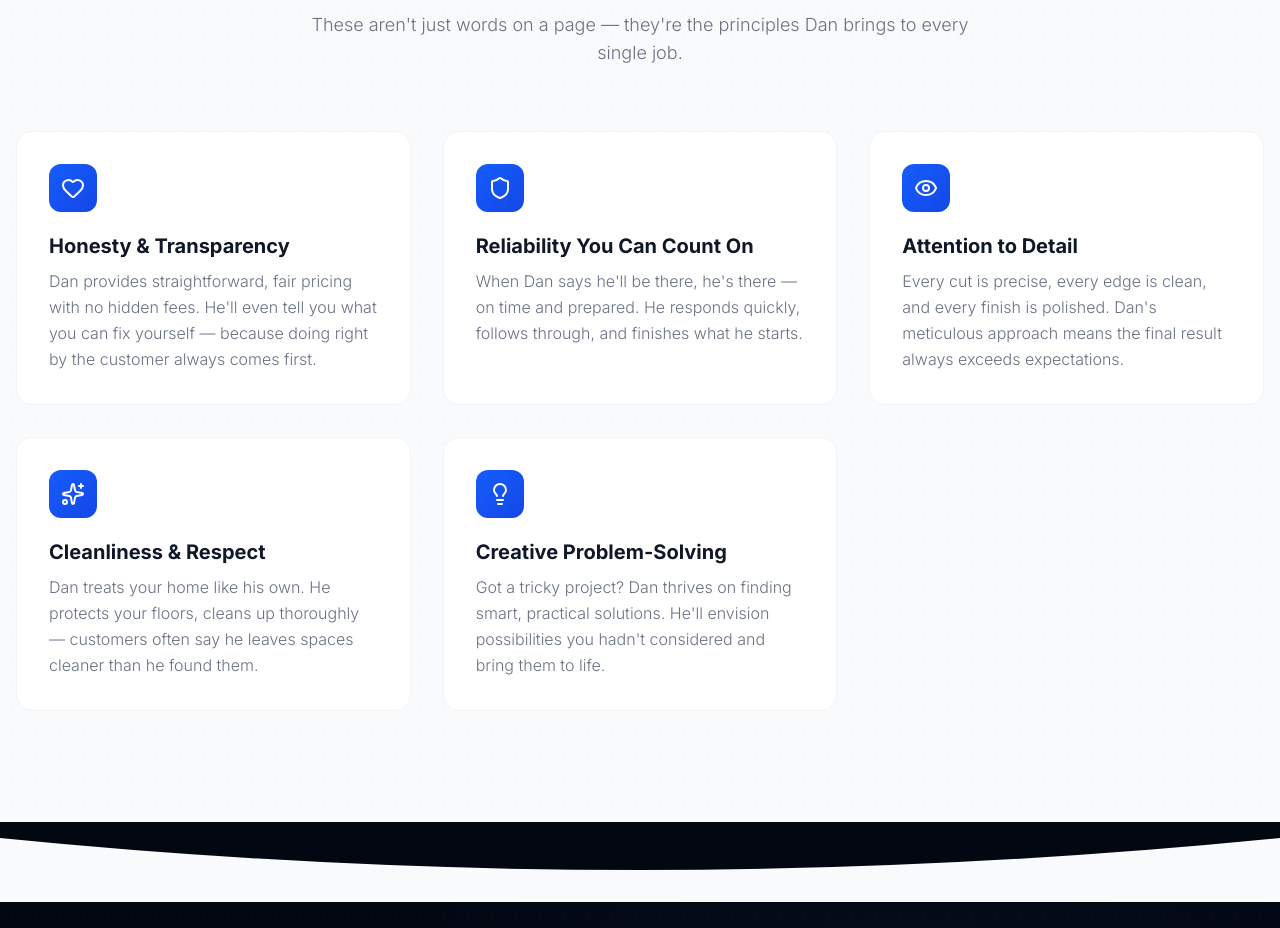
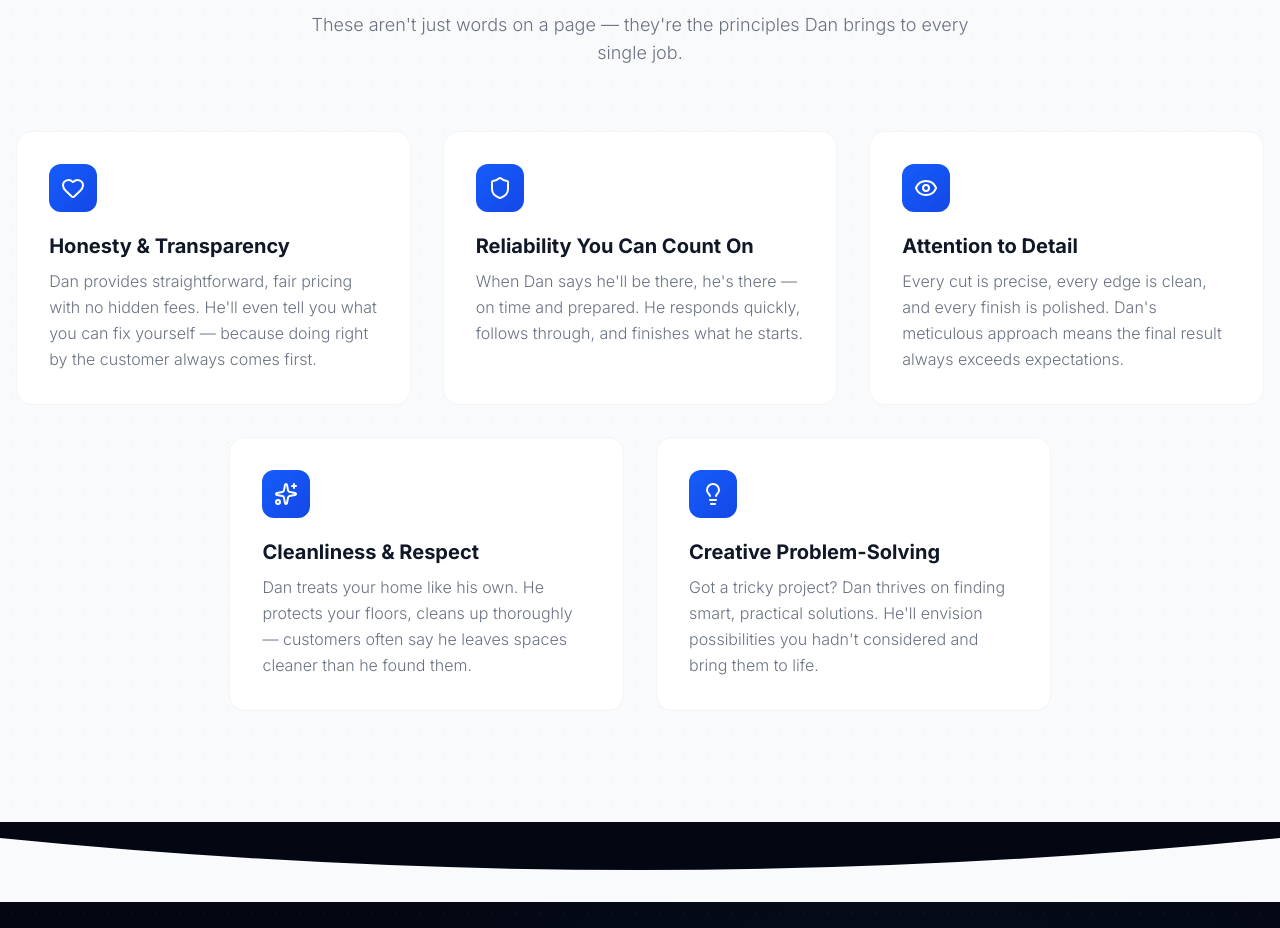
Before and after one commit to realnickp/oddsandends, a Next.js app: page /about in a window 1280 px wide. Shown: the part 2180-3108 px from the top of the page. Built offline with nearby package versions, Linux system fonts and the light colour scheme; no server answers.

Commit message:
Center bottom two value cards in About page What We Stand For section
Made-with: Cursor

```diff
--- a/src/app/(site)/about/AboutContent.tsx
+++ b/src/app/(site)/about/AboutContent.tsx
@@ -281,9 +281,9 @@ export default function AboutContent() {
               </p>
             </div>
           </ScrollReveal>
-          <div className="grid md:grid-cols-2 lg:grid-cols-3 gap-8">
+          <div className="flex flex-wrap justify-center gap-8">
             {values.map((value, i) => (
-              <ScrollReveal key={value.title} direction="up" delay={i * 100}>
+              <ScrollReveal key={value.title} direction="up" delay={i * 100} className="w-full md:w-[calc(50%-1rem)] lg:w-[calc(33.333%-1.34rem)]">
                 <div className="bg-white rounded-2xl p-8 border border-gray-100 hover:shadow-xl hover:-translate-y-1 transition-all duration-300 h-full">
                   <div className="h-12 w-12 rounded-xl bg-gradient-to-br from-blue-600 to-blue-700 flex items-center justify-center mb-5">
                     <value.icon className="h-6 w-6 text-white" />
```
